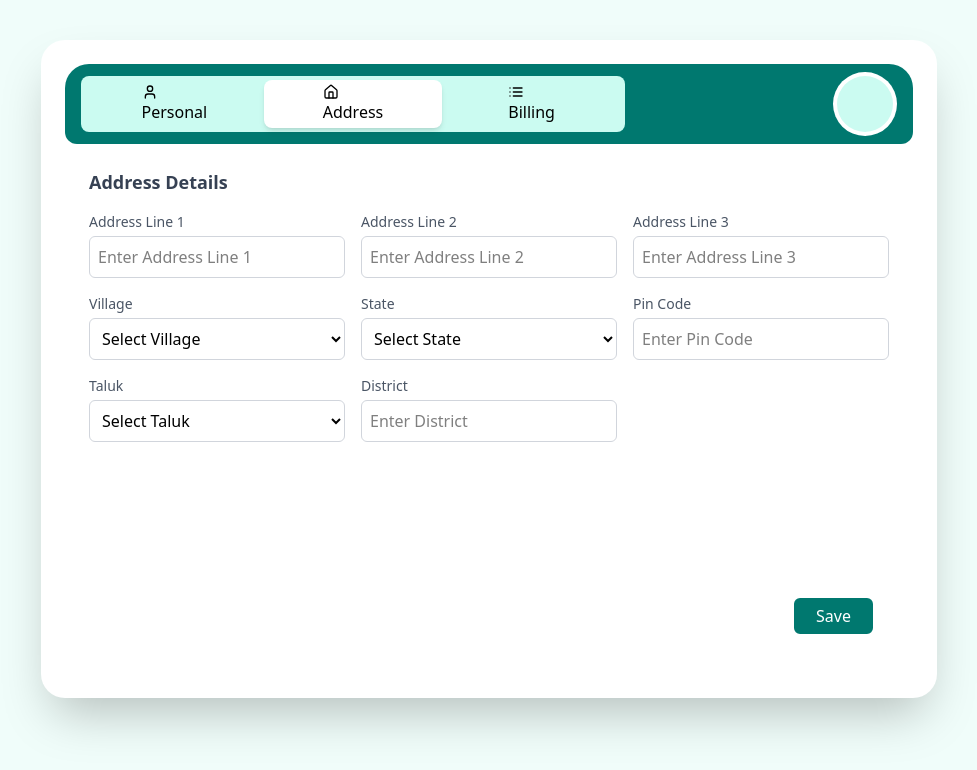
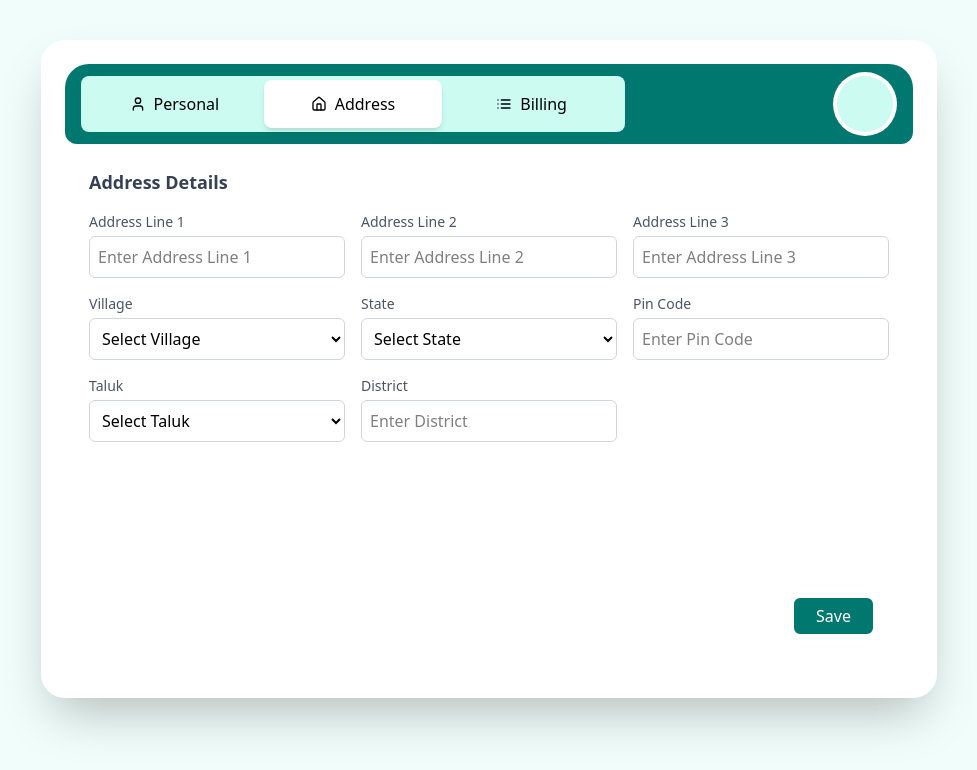
Before and after one commit to Ruturaj2003/multi-step-form-2, a React (Vite) app: page /cane-supplier/address in a window 1280 px wide. Shown: the top 770 px of the page, without its empty margins (151-1128 px from the left). Built offline with nearby package versions, Linux system fonts and the light colour scheme.

Commit message:
Fix Styling Issue of Navbar

```diff
--- a/src/components/caneSupplier/Navbar.jsx
+++ b/src/components/caneSupplier/Navbar.jsx
@@ -15,35 +15,28 @@ const Navbar = () => {
   return (
     <div className="w-full sm:w-2/3 h-12 sm:h-14 flex flex-wrap sm:flex-nowrap items-center justify-center bg-teal-100 rounded-lg p-1 gap-2 sm:gap-0">
       {/* Personal Tab */}
-      <div data-value="general" className={getLinkClass('/cane-supplier')}>
-        <Link to={'/cane-supplier'}>
+      <Link to={'/cane-supplier'} className={getLinkClass('/cane-supplier')}>
         <User size={16} />
         <span className="text-sm sm:text-base">Personal</span>
       </Link>
-      </div>
 
       {/* Address Tab */}
-      <div
-        data-value="address"
+      <Link
+        to={'/cane-supplier/address'}
         className={getLinkClass('/cane-supplier/address')}
       >
-        <Link to={'/cane-supplier/address'}>
         <Home size={16} />
         <span className="text-sm sm:text-base">Address</span>
       </Link>
-      </div>
 
       {/* Billing Tab */}
-      <div
-        data-value="billing"
+      <Link
+        to={'/cane-supplier/billing'}
         className={getLinkClass('/cane-supplier/billing')}
       >
-        {' '}
-        <Link to={'/cane-supplier/billing'}>
         <List size={16} />
         <span className="text-sm sm:text-base">Billing</span>
       </Link>
-      </div>
     </div>
   );
 };
```
Lines whose indentation alone changed are shown as unchanged.
